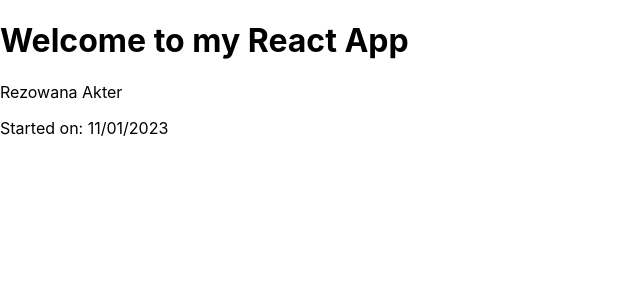
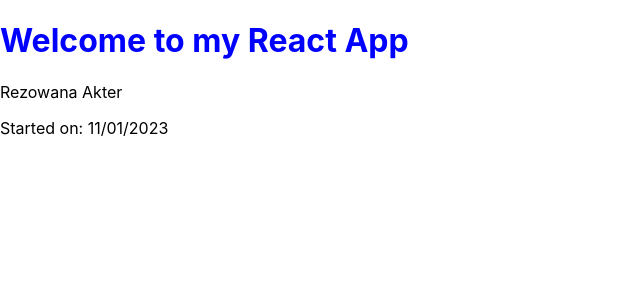
Before and after one commit to RAakter/basic-react-app, a React (Create React App) app: page / in a window 1280 px wide. Shown: the top 300 px of the page, without its empty margins (0-640 px from the left). Built offline with nearby package versions, Linux system fonts and the light colour scheme.

Commit message:
Update index.js
inline css

```diff
--- a/src/index.js
+++ b/src/index.js
@@ -10,9 +10,10 @@ const dateName = date.getDate();
 const monthName = date.getMonth() + 1;
 const yearName = date.getFullYear();
 const root = ReactDOM.createRoot(document.getElementById('root'));
+
 root.render(
   <div>
-    <h1>Welcome to my React App</h1>
+    <h1 style={{color: "blue"}}>Welcome to my React App</h1>
     <p>{name}</p>
     <p>Started on: {dateName + "/0" +monthName+ "/" + yearName}</p>
     <p>{}</p>
```
